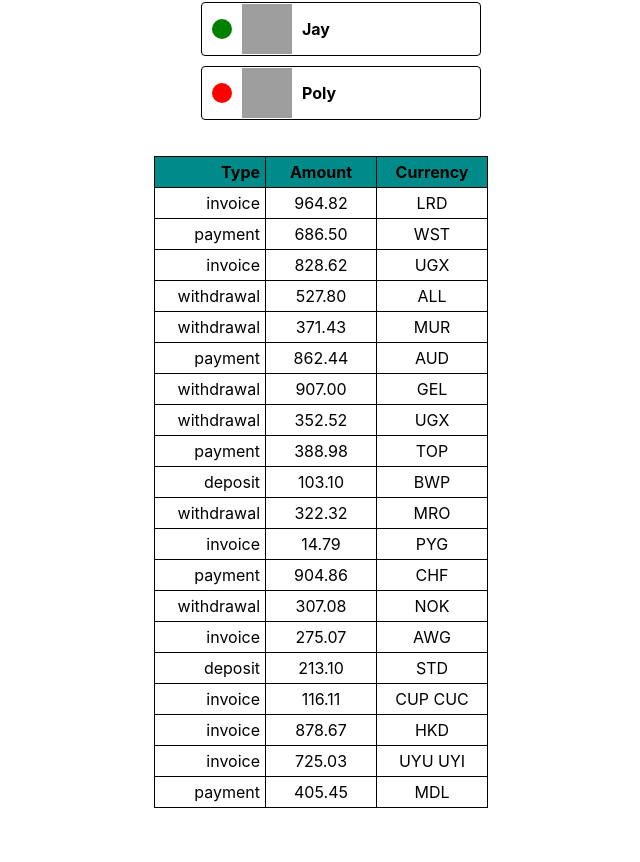
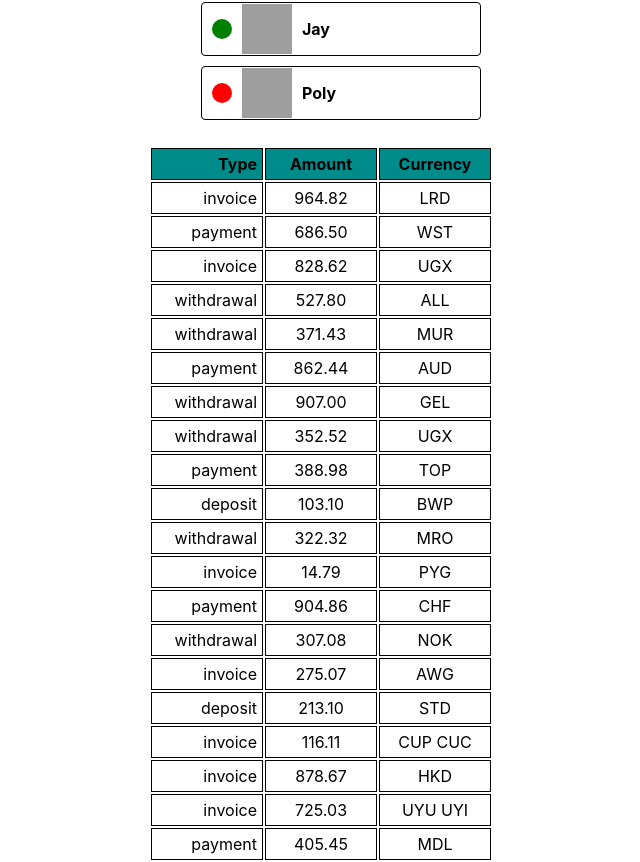
Before and after one commit to kradzewicz/goit-react-hw-01-components, a React (Create React App) app: page / in a window 1280 px wide. Shown: the part 712-1574 px from the top of the page, without its empty margins (319-959 px from the left). Before the commit the page ends 1530 px from the top, so only its background shows below. Built offline with nearby package versions, Linux system fonts and the light colour scheme; grey boxes are pictures that could not be loaded.

Commit message:
second_commit_v2
finall???

```diff
--- a/package.json
+++ b/package.json
@@ -1,7 +1,7 @@
 {
   "name": "goit-react-hw-01-components",
   "version": "0.1.0",
-  "private": false,
+  "private": true,
   "homepage": "https://kradzewicz.github.io/goit-react-hw-01-components/",
   "dependencies": {
     "@testing-library/jest-dom": "^5.16.3",
--- a/src/components/TransactionHistory.jsx
+++ b/src/components/TransactionHistory.jsx
@@ -6,7 +6,7 @@ export const Transactions = () => {
   return (
     <div>
       <table>
-        <thead>
+        <thead className={css.transTable}>
           <tr>
             <th>Type</th>
             <th>Amount</th>
--- a/src/css/TransactionHistory.module.css
+++ b/src/css/TransactionHistory.module.css
@@ -1,20 +1,12 @@
-table {
-  margin: 10px;
-}
-table,
-th,
-td {
-  border: 1px solid black;
-  border-collapse: collapse;
-  padding: 5px;
-}
-
 th {
   background-color: darkcyan;
 }
 
 th,
 td {
+  border: 1px solid black;
+  border-collapse: collapse;
+  padding: 5px;
   width: 100px;
 
   &:first-child {
@@ -25,3 +17,10 @@ td {
     text-align: center;
   }
 }
+
+.transTable {
+  margin: 10px;
+  border: 1px solid black;
+  border-collapse: collapse;
+  padding: 5px;
+}
```
